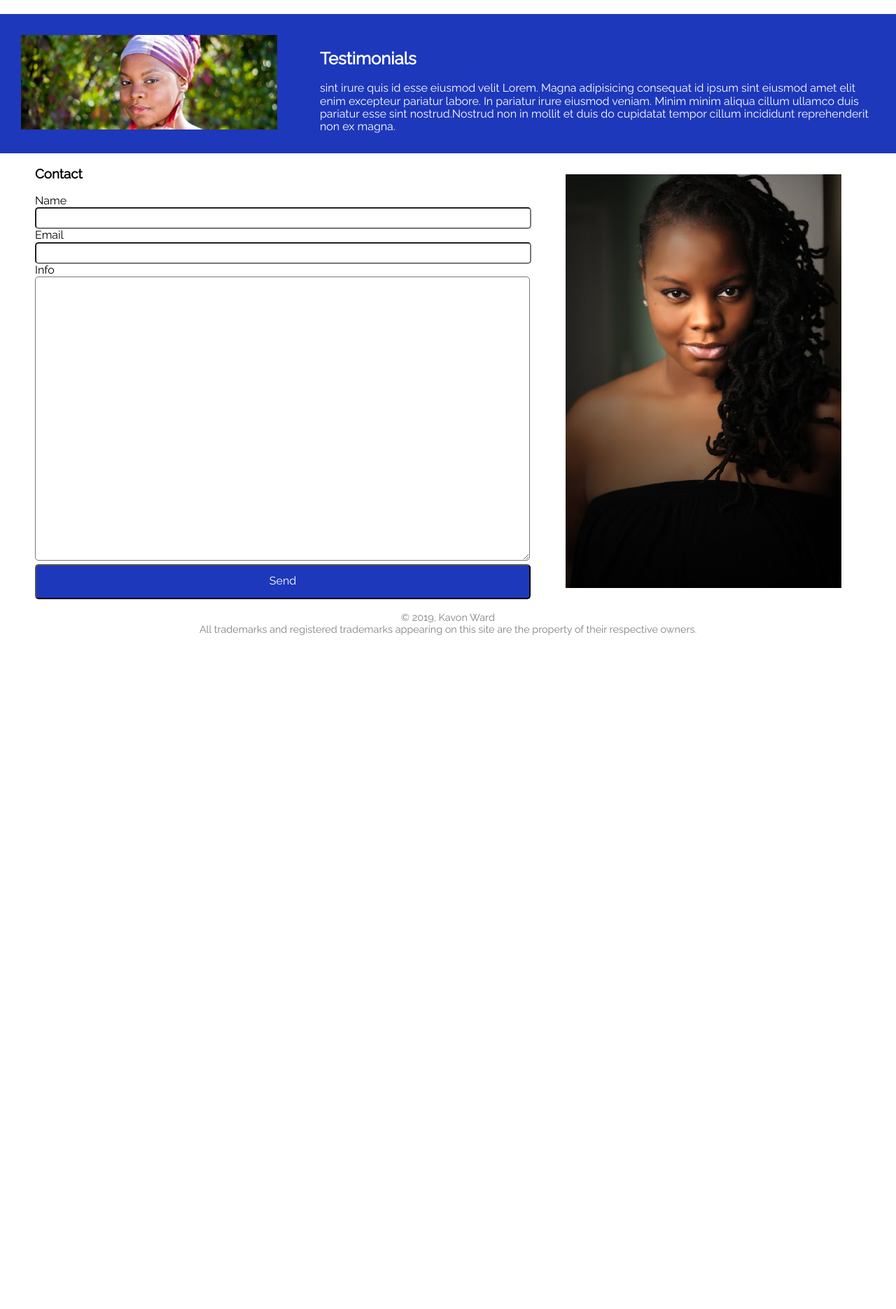
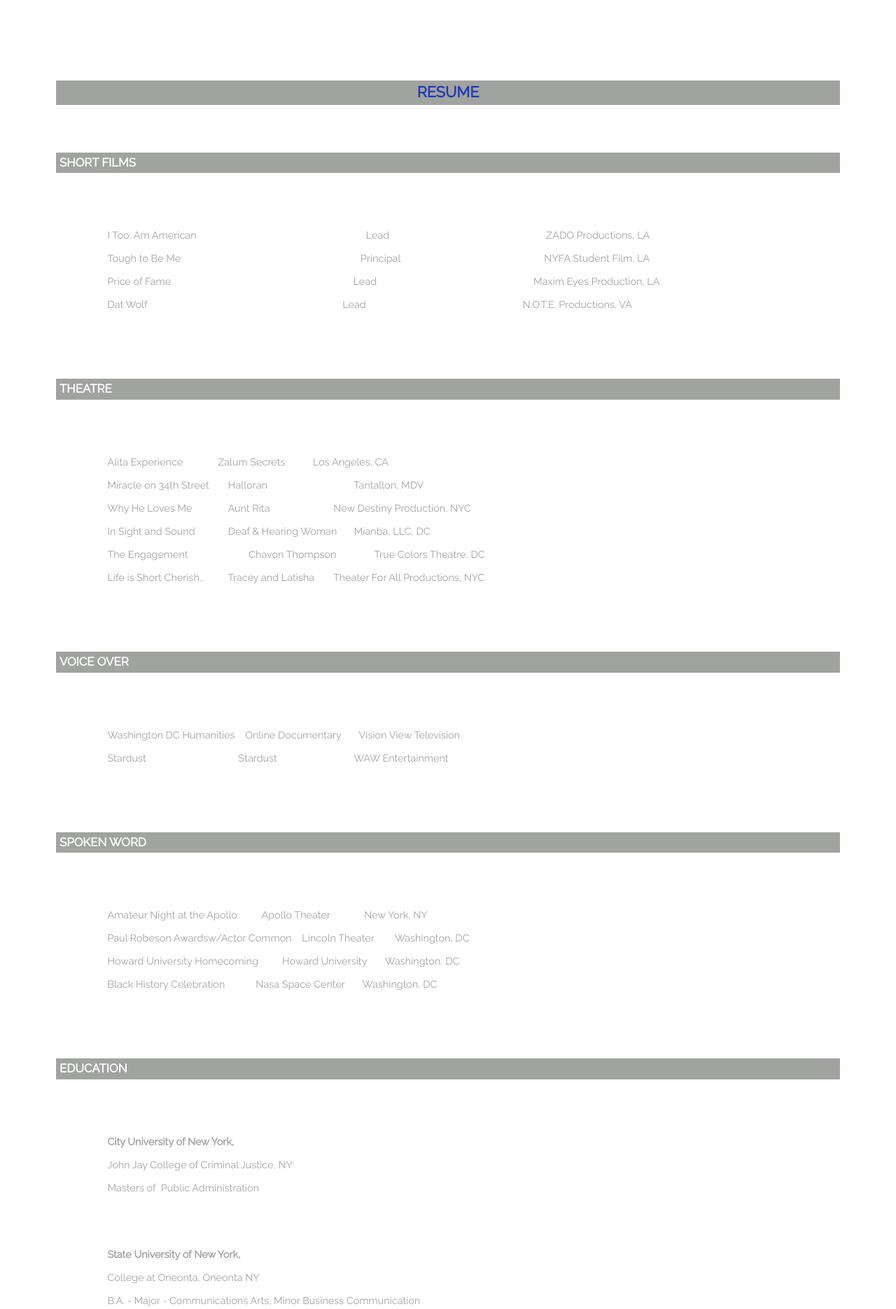
Before and after one commit to kward1025/Onward-Tech, a PHP site: page /kavonward-acting-resume.html in a window 1280 px wide. Shown: the part 55-1925 px from the top of the page at 70% size. Before the commit the page ends 963 px from the top, so only its background shows below. Run offline with PHP 8.4, Linux system fonts and the light colour scheme.

Commit message:
more changes

```diff
--- a/kavonward.com/kavonward-acting-resume.html
+++ b/kavonward.com/kavonward-acting-resume.html
@@ -48,6 +48,75 @@
             </nav>
         </div>
 
+        <div class="container_resume">
+           <!-- <img class="resume_pic" src="A-Kavon HS 9073.jpg"/></br> -->
+                <div class="Resume">
+                    <h2 class=res_cat_head>RESUME</h2>
+                    <h3 class=res_cat>SHORT FILMS</h3>
+                    <p>
+                    I Too, Am American                                                                  Lead                                                             ZADO Productions, LA </br>
+                    Tough to Be Me                                                                      Principal                                                        NYFA Student Film, LA</br>
+                    Price of Fame                                                                       Lead                                                             Maxim Eyes Production, LA </br>
+                    Dat Wolf                                                                            Lead                                                             N.O.T.E. Productions, VA
+                    </p>
+
+                    <h3 class=res_cat>THEATRE</h3>
+                    <p>
+                    Alita Experience 	       Zalum Secrets      	    Los Angeles, CA</br>
+                    Miracle on 34th Street	   Halloran				    Tantallon, MDV</br>
+                    Why He Loves Me	           Aunt Rita			    New Destiny Production, NYC</br>
+                    In Sight and Sound 		   Deaf & Hearing Woman	    Mianba, LLC, DC </br>
+                    The Engagement			   Chavon Thompson		    True Colors Theatre, DC</br>
+                    Life is Short Cherish…	   Tracey and Latisha	    Theater For All Productions, NYC
+                    </p>
+
+                    <h3 class=res_cat>VOICE OVER</h3>
+                    <p>
+                    Washington DC Humanities    Online Documentary       Vision View Television </br>
+                    Stardust				       Stardust				    WAW Entertainment
+                    </p>
+
+                    <h3 class=res_cat>SPOKEN WORD</h3>
+                    <p>
+                    Amateur Night at the Apollo       	Apollo Theater      	New York, NY </br>
+                    Paul Robeson Awardsw/Actor Common    Lincoln Theater  	    Washington, DC </br>
+                    Howard University Homecoming	        Howard University     	Washington, DC </br>
+                    Black History Celebration            Nasa Space Center       Washington, DC
+                    </p>
+
+                    <h3 class=res_cat>EDUCATION</h3>
+                    <p>
+                    <strong>City University of New York,</strong> </br>
+                    John Jay College of Criminal Justice, NY </br>
+                    Masters of  Public Administration</p>
+                    <p>
+                    <strong>State University of New York,</strong> </br>
+                    College at Oneonta, Oneonta NY </br>
+                    B.A. - Major - Communications Arts, Minor Business Communication </p>
+
+                    <h3 class=res_cat>PROFESSIONAL TRAINING</h3>
+                    <p>
+                    <strong>Howard Fine</strong>, Comprehensive Technique - Spring 2017 </br>
+                    <strong>The Groundlings School</strong>, Basic Improv - Fall 2016 (Passed) </br>
+                    <strong>Doug Warhit</strong>, On Camera Cold Reading and Scene Study Training - Fall 2016 </br>
+                    <strong>Carolyne Barry</strong>,  Intro and Intermediate Commercial Training - Summer, 2016 </br>
+                    <strong>Michael Testa</strong>, Cold Reading and Scene Study - Fall 2015 </br>
+                    <strong>Lindsey Weissmueller</strong>,  Scene Study - Fall 2015 </br>
+                    <strong>Bob Lambert</strong>, 2 Day Soap Intensive - On Camera Scene study - Fall 2015 </br>
+                    <strong>The Village Playback Theater</strong>, Improv/Playback Training - September 2014  - December 2014</p>
+
+                    <h3 class=res_cat>SPECIAL SKILLS</h3>
+                    <p>
+                    Former Lobbyist, Storyteller, Voice Over Artist, Poet (written and spoken), Teacher, Mother, New York accent.</p>
+
+                    <h3 class=res_cat>AWARDS</h3>
+                     <p>
+                    2014 - 1st place winner at the Apollo Theater, Harlem NYC;  </br>
+                    2012 - Paul Robeson: “Here I Stand” Award Recipient; Opened for “Common” - Lincoln Theatre, Washington, DC. </p>
+
+                </div>
+        </div>
+
 
         <div class="callout-box dark-blue-bg">
                 <img src="pics/testimonialkwbanner1.jpg" width="30%" />
--- a/kavonward.com/kavonward.css
+++ b/kavonward.com/kavonward.css
@@ -125,6 +125,44 @@ usually happens when you do position absolute.
     overflow: hidden;
     position: relative;
 }
+.container_resume{
+
+    color:#A1A3A1;
+    font-size: 90%;
+    text-align: left;
+    margin-block-start: 1em;
+    margin-block-end: 1em;
+    margin-inline-start: 80px;
+    margin-inline-end: 80px;
+    white-space: pre-wrap;
+
+
+}
+
+
+.res_cat{
+   background-color: #A1A3A1;
+   color: white;
+   padding:5px;
+
+}
+
+.res_cat_head{
+
+    color:   #1D38BB;
+    font-weight:bolder;
+    text-align: center;
+    padding: 5px;
+    background-color: #A1A3A1;
+
+}
+.resume_pic{
+    float: left;
+    width: 100px;
+
+
+}
+
 
 .show-overflow{
     overflow:visible;
@@ -142,6 +180,8 @@ usually happens when you do position absolute.
     margin-left: 20px;
     color:#A1A3A1;
 }
+
+
 
 .callout-box{
     margin-top:20px;
```
Also changed, not shown: 2 other files.
